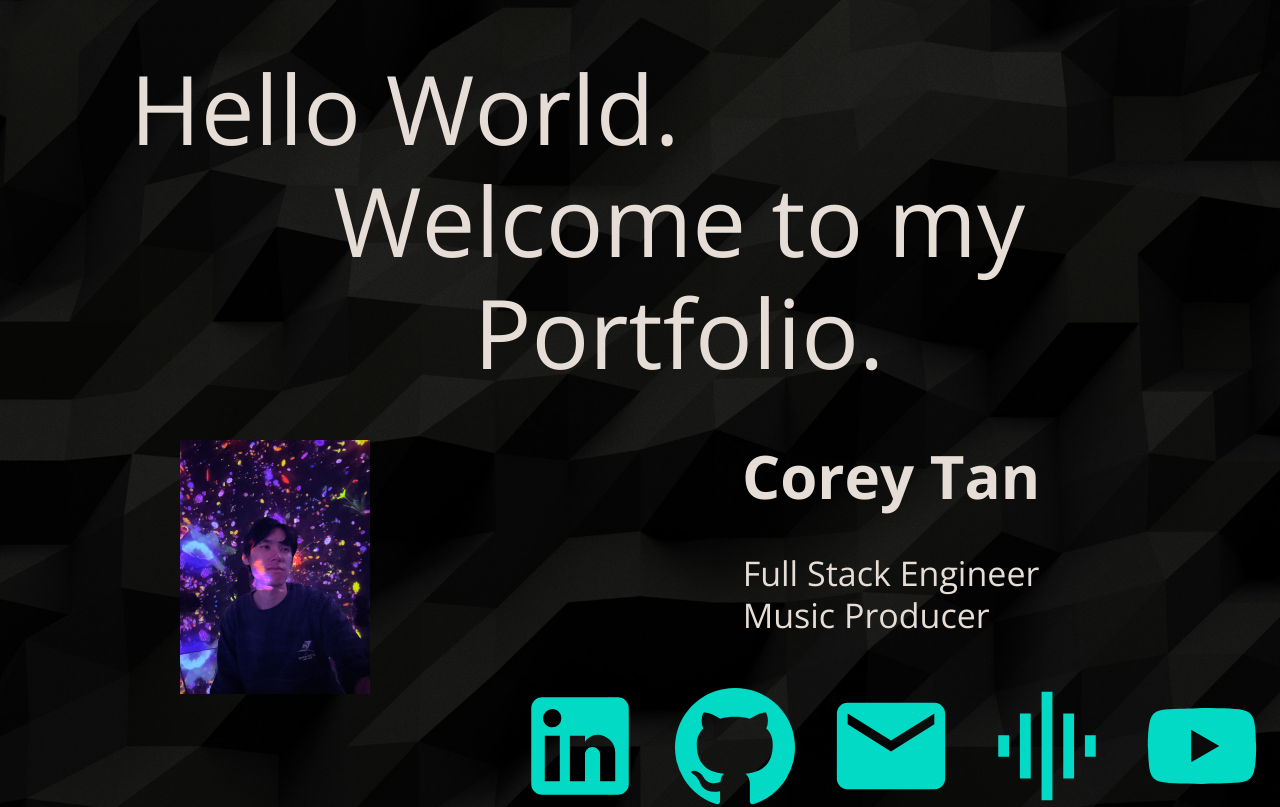
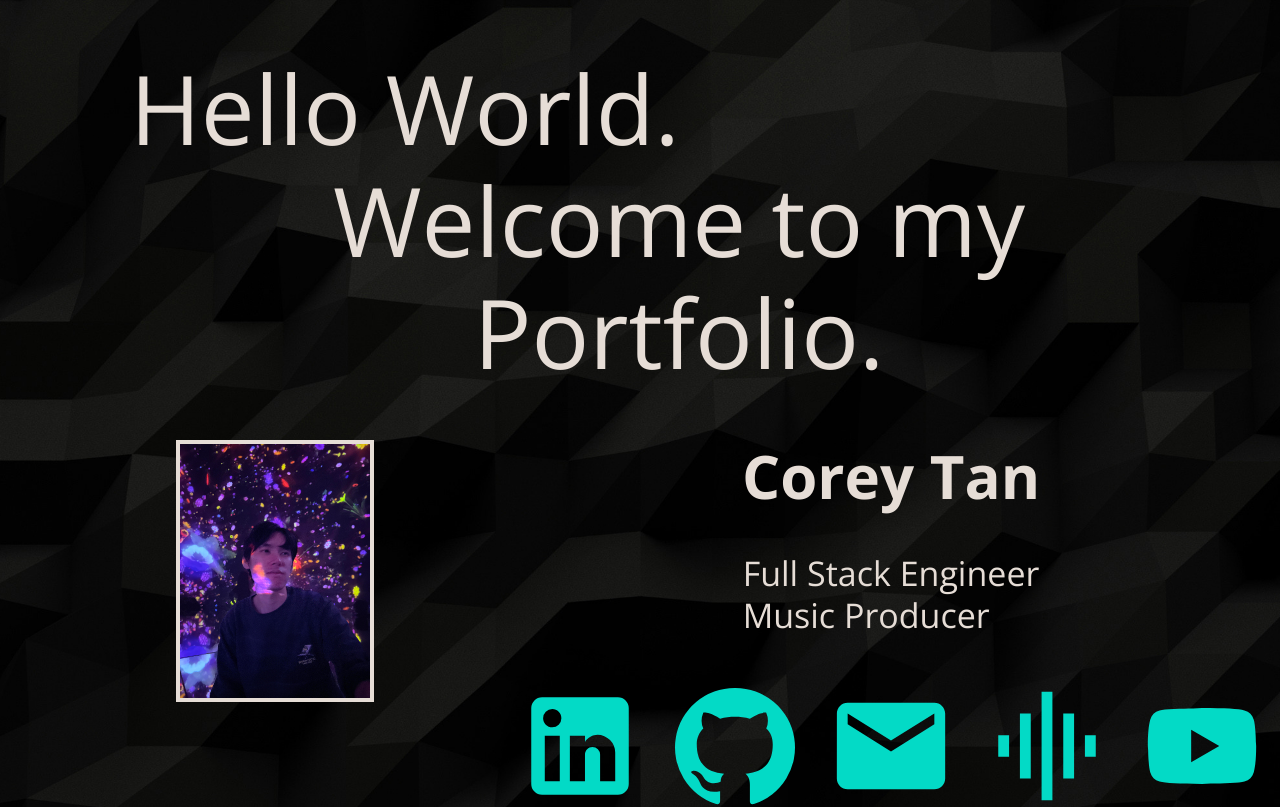
Before and after one commit to coreytan00/coreytan00.github.io, a React (Create React App) app in the folder my-app/: page / in a window 1280 px wide. Shown: the top 807 px of the page. Built offline with nearby package versions, Linux system fonts and the light colour scheme.

Commit message:
small changes to photo

```diff
--- a/my-app/src/components/HeaderProfile.tsx
+++ b/my-app/src/components/HeaderProfile.tsx
@@ -10,7 +10,7 @@ const HeaderProfile: React.FC = () => {
   return (
     <div className='me-container'>
       <motion.div className="me-img" initial={{ opacity: 0 }} animate={{ opacity: 1 }} transition={{ duration: 0.5 }}>
-        <img style={{ width: "42%", height: "42%" }} src={"/purpleme.jpg"} />
+        <img style={{ width: "42%", height: "42%" }} className="border" src={"/purpleme.jpg"} />
       </motion.div>
       <motion.div className="me-description-container" initial={{ opacity: 0 }} animate={{ opacity: 1 }} transition={{ duration: 0.5 }}>
         <div className="me-name">
--- a/my-app/src/components/styles.css
+++ b/my-app/src/components/styles.css
@@ -1,17 +1,6 @@
 .App {
   text-align: center;
   background-color: #121212;
-}
-
-.App-logo {
-  height: 40vmin;
-  pointer-events: none;
-}
-
-@media (prefers-reduced-motion: no-preference) {
-  .App-logo {
-    animation: App-logo-spin infinite 20s linear;
-  }
 }
 
 .main {
@@ -61,6 +50,10 @@
   padding-left: 3em;
 }
 
+.border {
+  border: 4px solid #e6ddd6;
+}
+
 .me-description-container {
   flex: 5;
   display:flex;
@@ -71,13 +64,11 @@
 
 .me-name {
   flex: 2;
-  color: #BB86FC;
   padding-bottom: 2.5em;
 }
 
 .me-description {
   flex: 3;
-  color: #BB86FC;
   text-align: left;
 }
 
@@ -98,19 +89,6 @@
 
 .learn-more {
   margin-top: 4em;
-}
-
-.App-link {
-  color: #61dafb;
-}
-
-@keyframes App-logo-spin {
-  from {
-    transform: rotate(0deg);
-  }
-  to {
-    transform: rotate(360deg);
-  }
 }
 
 h3 {
```
